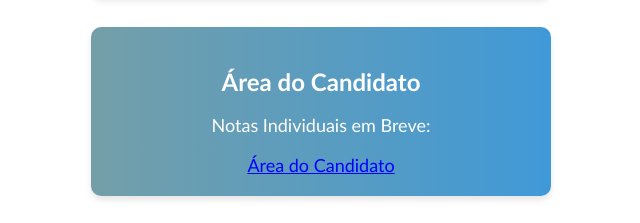
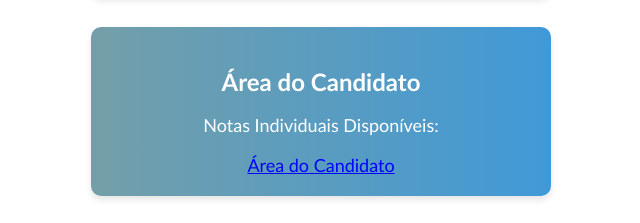
Before and after one commit to PauloJr14/IOA-historia, a plain HTML site: page index.html in a window 1280 px wide. Shown: the part 866-1089 px from the top of the page, 319-959 px from the left. Drawn offline with Linux system fonts and the light colour scheme.

Commit message:
Update index.html

```diff
--- a/index.html
+++ b/index.html
@@ -63,7 +63,7 @@
 
         <nav class="partesite" id="olimpiadas">
             <h1>Área do Candidato</h1>
-            <p>Notas Individuais em Breve:</p>
+            <p>Notas Individuais Disponíveis:</p>
             <a href="https://olimpiadaarandudehistoria.netlify.app/">Área do Candidato</a>
         </nav>
 
```
